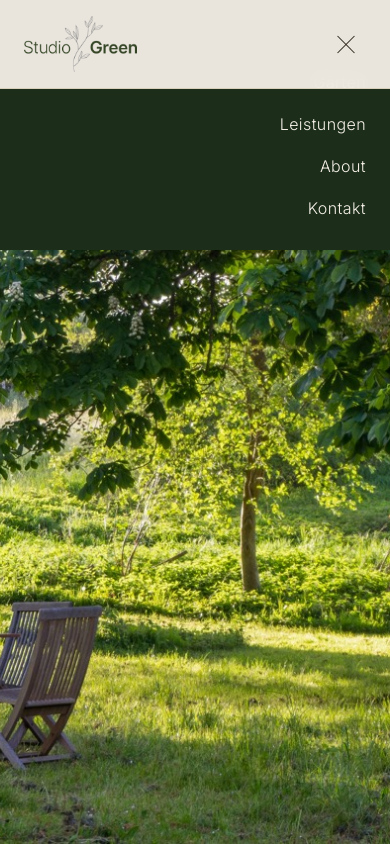
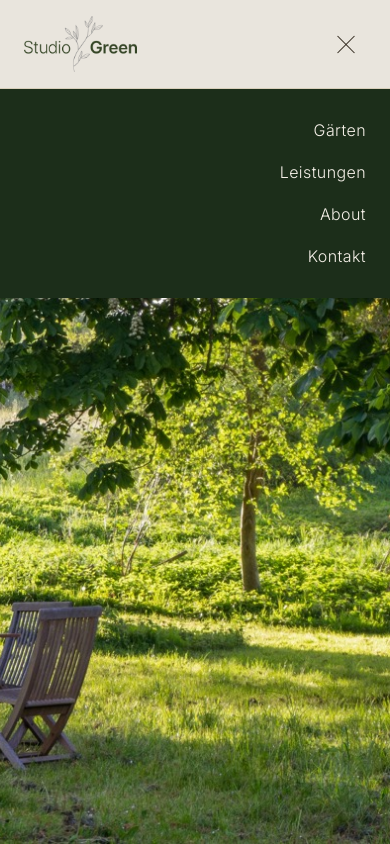
Before and after one commit to marcusvetter/studio-green, a Next.js app: page / in a window 390 px wide. Both pictures are taken after a click on the button "Menü". Shown: the top 844 px of the page. Built offline with nearby package versions, Linux system fonts and the light colour scheme.

Commit message:
feat: fix pt of mobile menu so that first nav item is visible

```diff
--- a/app/client-layout.tsx
+++ b/app/client-layout.tsx
@@ -300,7 +300,7 @@
       <div className={`fixed top-0 left-0 right-0 z-10 bg-[#1C2E1A] transition-all duration-300 ease-in-out md:hidden ${
         mobileMenuOpen ? 'opacity-100 translate-y-0' : 'opacity-0 -translate-y-full pointer-events-none'
       }`}>
-        <div className="flex flex-col items-end px-6 pt-16 pb-6 gap-1.5">
+        <div className="flex flex-col items-end px-6 pt-28 pb-6 gap-1.5">
           {navItems.map(item => (
             <Link
               key={item.href}
```
